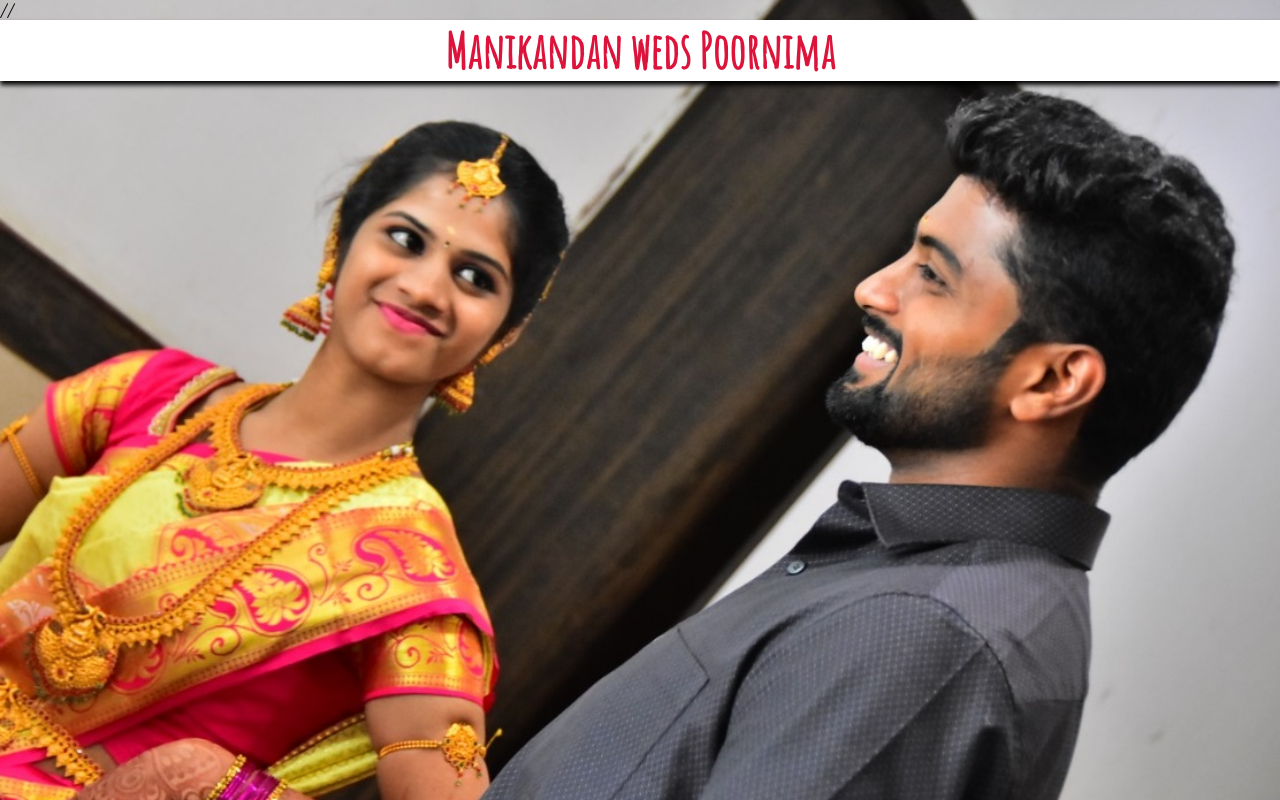
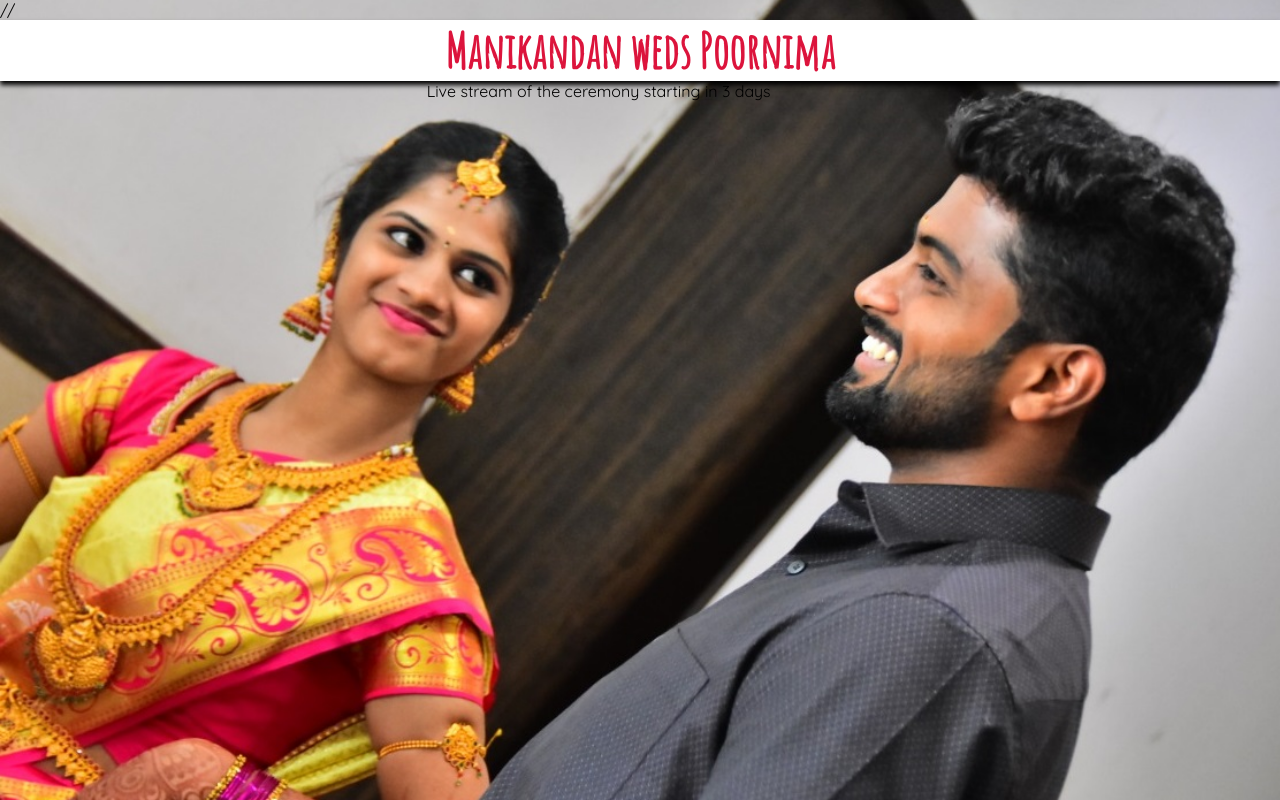
Before and after one commit to karthikeyanvk-techie/maniwedspoornima, a React (Create React App) app: page / in a window 1280 px wide. Built offline with nearby package versions, Linux system fonts and the light colour scheme.

Commit message:
marquess animation time increased for readability

```diff
--- a/src/App.css
+++ b/src/App.css
@@ -75,5 +75,5 @@ h1, h2, h3{
   }
 }
 .marqueeDiv{
-  animation: marquee 5s linear infinite;
+  animation: marquee 15s linear infinite;
 }
```
